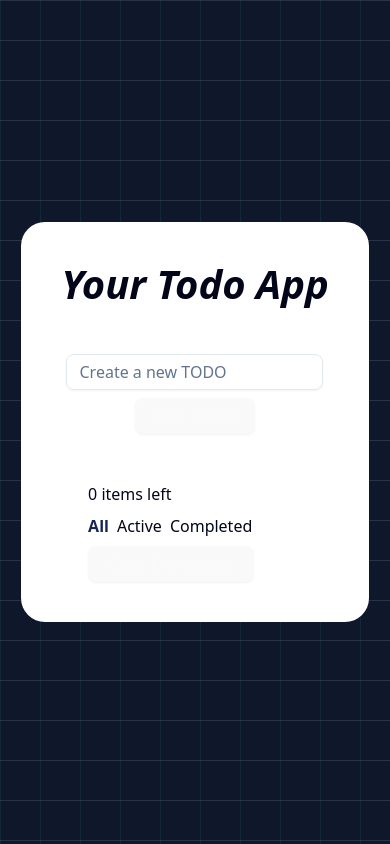
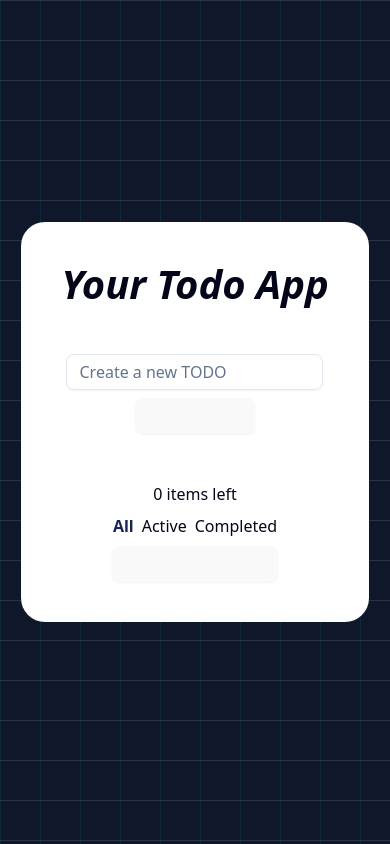
Before and after one commit to ernest03011/react-app, a React (Vite) app: page / in a window 390 px wide. Built offline with nearby package versions, Linux system fonts and the light colour scheme.

Commit message:
chore: make the menu bar responsive

```diff
--- a/src/TodoMenuBar.jsx
+++ b/src/TodoMenuBar.jsx
@@ -26,7 +26,7 @@
   }
 
   return (
-    <div className="grid gap-2">
+    <div className="flex flex-col md:flex-row gap-2 md:gap-10 items-center justify-center">
       <ul className="col-span-2">
         <li>{itemsLeft} items left</li>
       </ul>
```
